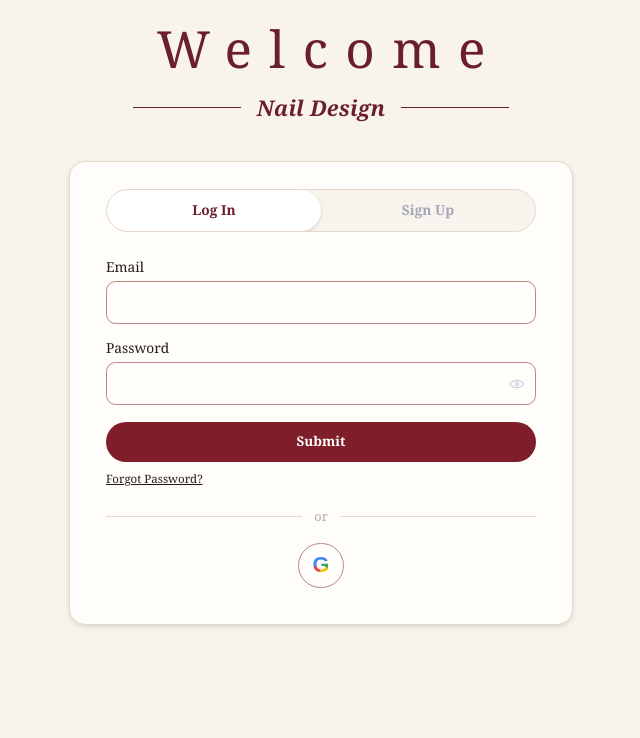
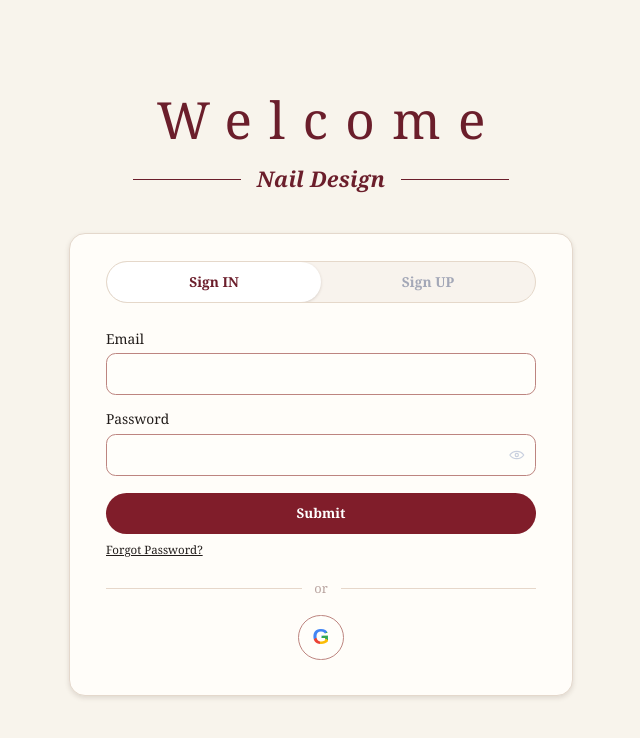
Before and after one commit to STARSTEAM-X/NAIL_STUDIO, a React (Vite) app in the folder apps/web/: page /login in a window 1280 px wide. Shown: the top 738 px of the page, without its empty margins (319-959 px from the left). Built offline with nearby package versions, Linux system fonts and the light colour scheme; no server answers.

Commit message:
fix: center auth screens and rename tabs

```diff
--- a/apps/web/src/components/AuthLayout.tsx
+++ b/apps/web/src/components/AuthLayout.tsx
@@ -26,14 +26,14 @@ export function AuthLayout({ active, children }: AuthLayoutProps) {
             className={active === 'login' ? 'is-active' : undefined}
             aria-current={active === 'login' ? 'page' : undefined}
           >
-            Log In
+            Sign IN
           </Link>
           <Link
             to="/register"
             className={active === 'register' ? 'is-active' : undefined}
             aria-current={active === 'register' ? 'page' : undefined}
           >
-            Sign Up
+            Sign UP
           </Link>
         </nav>
         {children}
--- a/apps/web/src/styles/index.css
+++ b/apps/web/src/styles/index.css
@@ -117,6 +117,8 @@ input:focus-visible { outline: 2px solid var(--accent); outline-offset: 1px; }
   min-height: 100%;
   flex-direction: column;
   align-items: center;
+  justify-content: center;
+  justify-content: safe center;
   overflow-y: auto;
   padding: 1.35rem 1rem 2rem;
   background: var(--ground);
```
